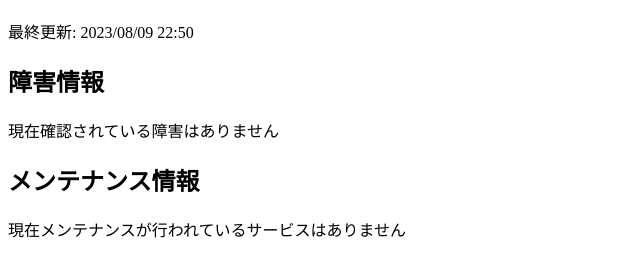
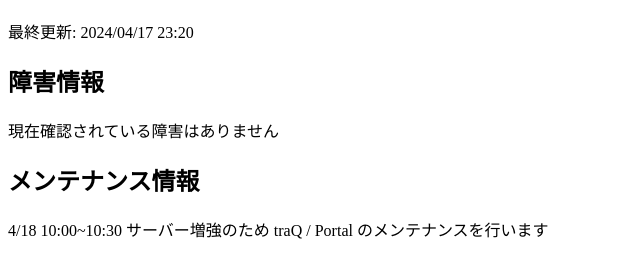
Before and after one commit to traPtitech/service-status, a plain HTML site: page index.html in a window 1280 px wide. Shown: the part 61-338 px from the top of the page, without its empty margins (0-640 px from the left). Drawn offline with Linux system fonts and the light colour scheme.

Commit message:
Update index.html

```diff
--- a/index.html
+++ b/index.html
@@ -6,12 +6,12 @@
     </head>
     <body>
         <h1>traP Service Status</h1>
-        <p>最終更新: 2023/08/09 22:50</p>
+        <p>最終更新: 2024/04/17 23:20</p>
 
         <h2>障害情報</h2>
         <p>現在確認されている障害はありません</p>
 
         <h2>メンテナンス情報</h2>
-        <p>現在メンテナンスが行われているサービスはありません</p>
+        <p>4/18 10:00~10:30 サーバー増強のため traQ / Portal のメンテナンスを行います</p>
     </body>
 </html>
```
